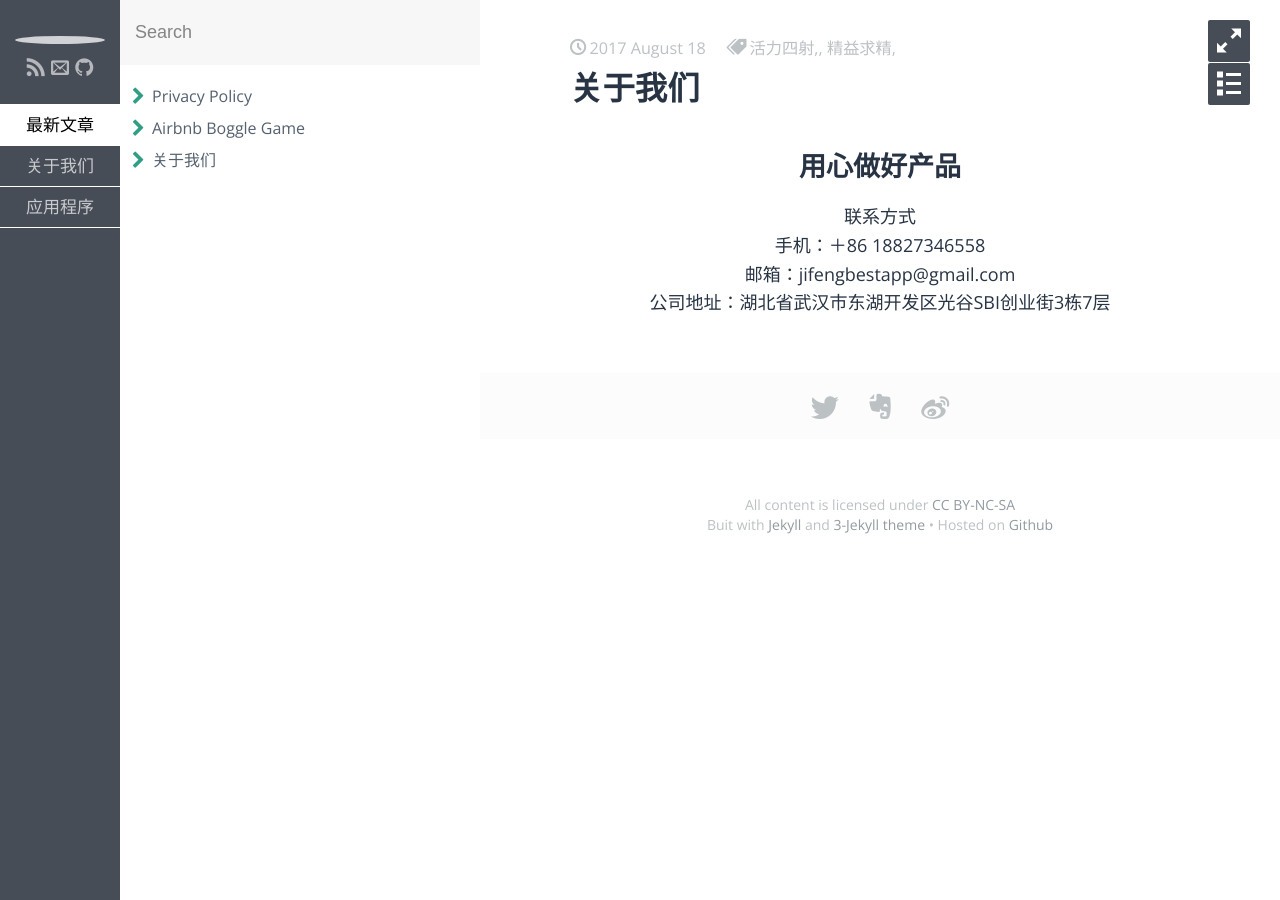
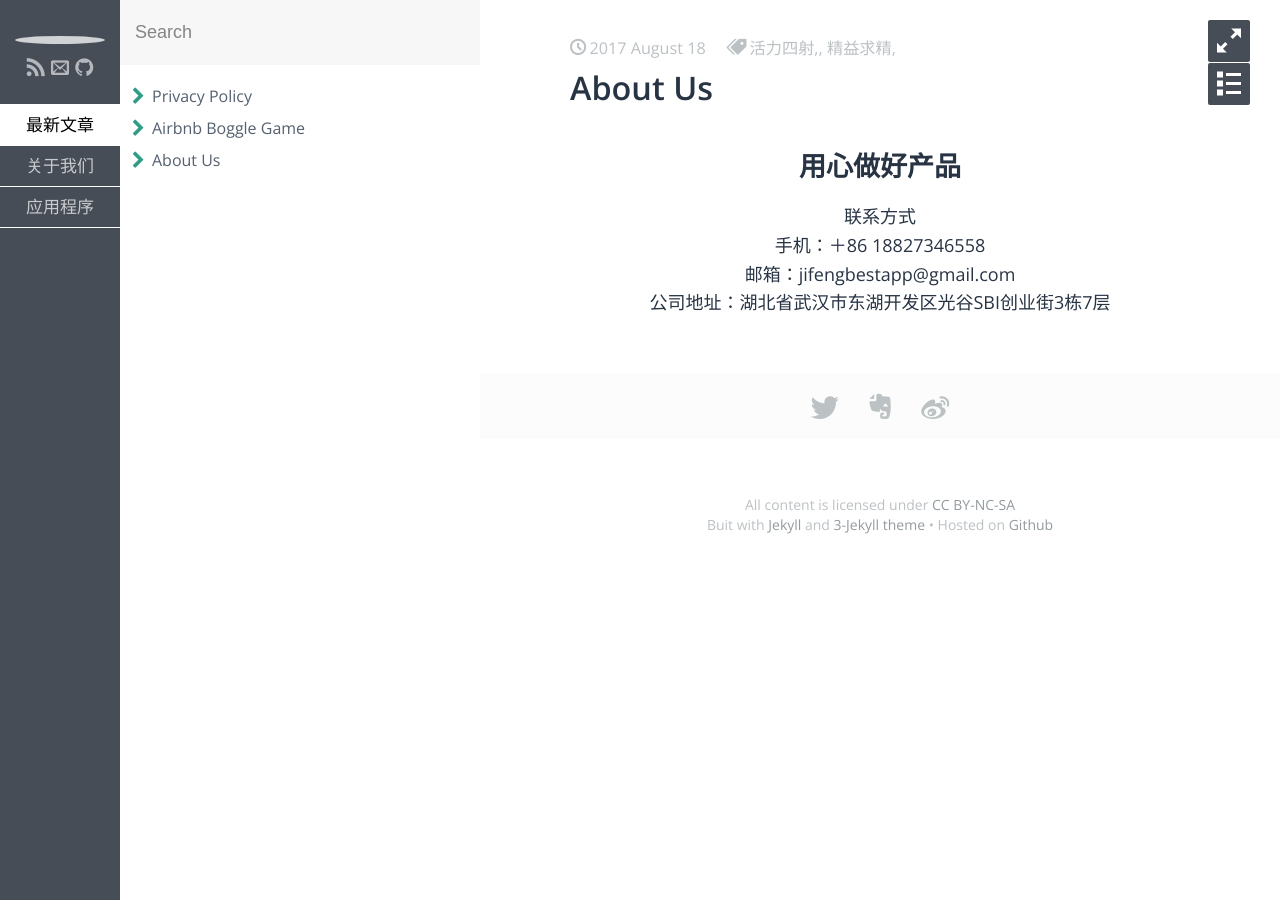
Before and after one commit to BestJiFeng/BestJiFeng.github.io, a Jekyll site: the page built from _posts/关于我们/2017-08-18-AboutUs.md, in a window 1280 px wide. Built offline with Jekyll 4.4.1, drawn with Linux system fonts in a browser that asks for light colours; some web fonts are replaced.

Commit message:
修改关于我们

```diff
--- a/_posts/关于我们/2017-08-18-AboutUs.md
+++ b/_posts/关于我们/2017-08-18-AboutUs.md
@@ -1,6 +1,6 @@
 ---
 layout: post
-title: 关于我们
+title: About Us
 category: 关于我们
 tags: 活力四射, 精益求精,
 keywords: 团队,App,朝气,精益求精,用户,产品
```
